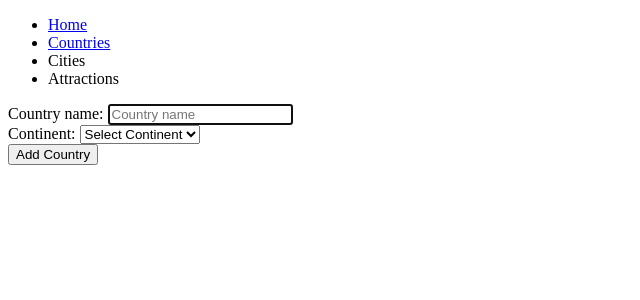
After one commit to emmDevs/on_top_of_the_world, a Flask app: page /countries/new in a window 1280 px wide. The commit adds this page. Shown: the top 300 px of the page, without its empty margins (0-640 px from the left). Run offline with Flask 2, Linux system fonts and the light colour scheme; data that the repository does not hold is empty; parts of the project's set-up code (start-up, migrations or seed data) failed here and were passed over; some libraries are stand-ins or nearby versions.

Commit message:
country controller nearly finished

```diff
--- a/controllers/country_controller.py
+++ b/controllers/country_controller.py
@@ -2,5 +2,67 @@ from flask import Flask, render_template, request, redirect
 from flask import Blueprint
 from models.country import Country
 import repositories.country_repository as country_repository
+import repositories.city_repository as city_repository
 
 countries_blueprint = Blueprint("countries", __name__)
+
+# INDEX
+@countries_blueprint.route("/countries")
+def display_countries():
+    countries = country_repository.select_all()
+    return render_template("countries/index.html", countries = countries)
+
+# SHOW
+@countries_blueprint.route("/countries/<id>", methods=["GET"])
+def show_country(id):
+    country = country_repository.select(id)
+    return render_template("countries/show.html", country = country)
+
+# I want to list the cities under each country - maybe I should use a separate route?
+@countries_blueprint.route("/countries/<id>", methods=["GET"])
+def list_cities_for_country(id):
+        cities = city_repository.select_city_by_country(id)
+        return render_template("countries/show.html", cities = cities)
+
+# NEW
+
+@ countries_blueprint.route("/countries/new", methods=["GET"])
+def new_country():
+    countries = country_repository.select_all()
+    return render_template("/countries/new.html", countries = countries)
+
+# CREATE
+
+@countries_blueprint.route("/countries", methods=["POST"])
+def create_country():
+    name = request.form["name"]
+    continent = request.form["continent"]
+
+    country = Country(name, continent)
+    country_repository.save(country)
+    return redirect("/countries")
+
+# EDIT
+
+@countries_blueprint.route("/countries/<id>/edit", methods=["GET"])
+def edit_country(id):
+    country = country_repository.select(id)
+    return render_template("/countries/edit.html", country = country)
+
+# UPDATE
+@countries_blueprint.route("/countries/<id>/edit", methods=["GET" "POST"])
+def update_country(id):
+    name = request.form["name"]
+    continent = request.form["continent"]
+
+    country = Country(name, continent, id)
+    country_repository.update(country)
+    return redirect("/countries")
+
+
+# DELETE
+
+@countries_blueprint.route("countries/<id>/delete", methods=["POST"])
+def delete_country(id):
+    country_repository.delete(id)
+    return redirect("/countries")
--- a/repositories/country_repository.py
+++ b/repositories/country_repository.py
@@ -31,6 +31,12 @@ def select(id):
         country = Country(result['name'], result['continent'], result['id'])
     return country
 
+def update(country):
+    sql = "UPDATE countries SET (name, continent) = (%s, %s) WHERE id = %s"
+    values = [country.name, country.continent, country.id]
+    print(values)
+    run_sql(sql, values)
+
 def delete_all():
     sql = "DELETE FROM countries"
     run_sql(sql)
--- a/templates/base.html
+++ b/templates/base.html
@@ -6,9 +6,12 @@
 <body>
 <main>
     <nav>
-        <ul>
+        <ul class="navbar">
             <li>
-                <a>Countries</a>
+                <a href="/">Home</a>
+            </li>
+            <li>
+                <a href="/countries">Countries</a>
             </li>
             <li>
                 <a>Cities</a>
--- /dev/null
+++ b/templates/countries/new.html
@@ -0,0 +1,24 @@
+{% extends 'base.html' %}
+
+{% block content %}
+<form action="/countries" method="POST">
+<div>
+    <label for="name">Country name:</label>
+    <input type="text" name="name" placeholder="Country name" required autofocus>
+</div>
+<div>
+    <label for="continent">Continent:</label>
+    <select name="continent" id="continent">
+        <option value="select_continent" disabled selected hidden>Select Continent</option>
+        <option value="africa">Africa</option>
+        <option value="antartica">Antartica</option>
+        <option value="asia">Asia</option>
+        <option value="australia">Australia</option>
+        <option value="europe">Europe</option>
+        <option value="north_america">North America</option>
+        <option value="south_america">South America</option>
+    </select>
+</div>
+<button type="submit">Add Country</button>
+</form>
+{% endblock content %}
```
Also changed, not shown: templates/countries/edit.html (added, +23 -0 lines), templates/countries/index.html (added, +17 -0 lines), templates/countries/show.html (added, +14 -0 lines).
